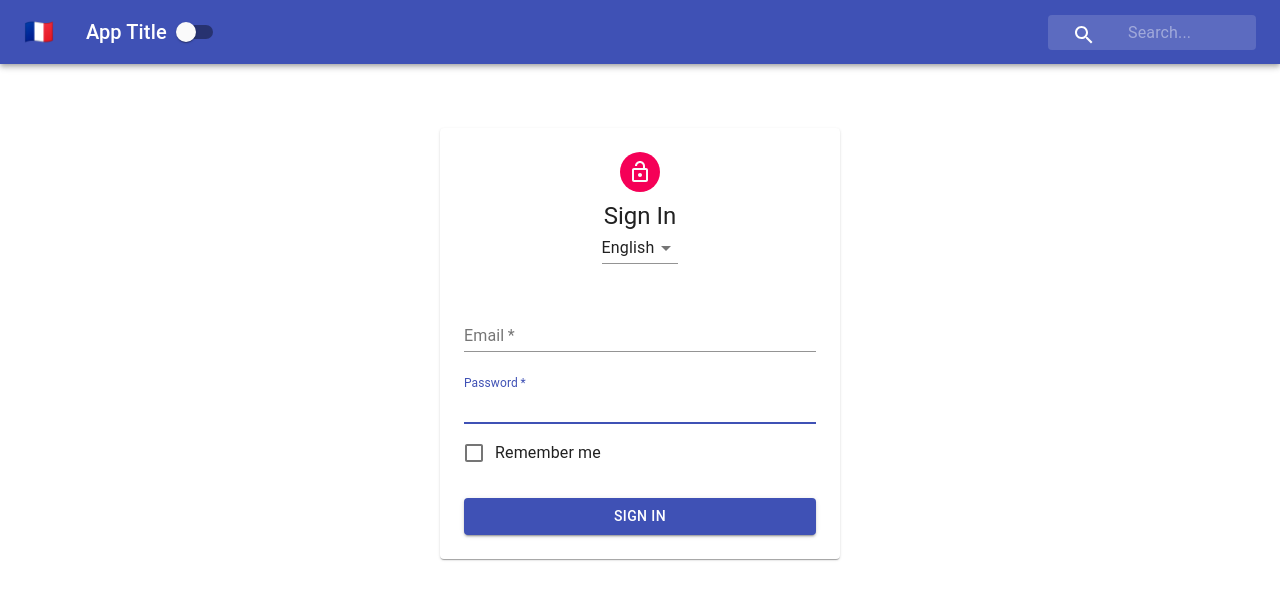
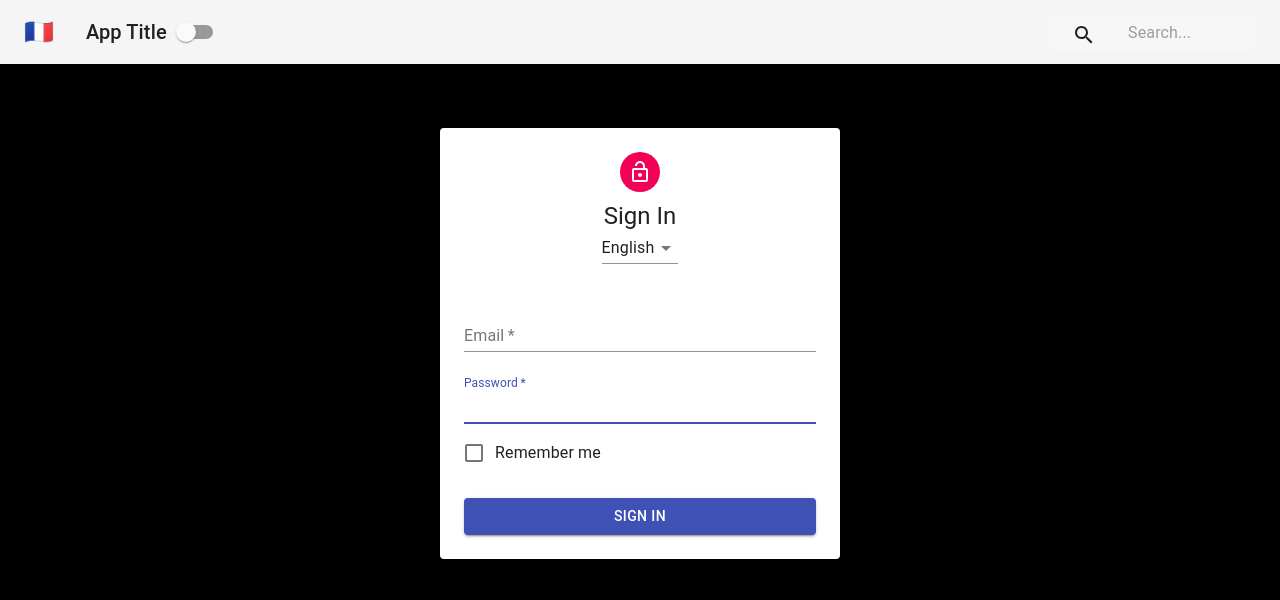
Before and after one commit to pedroeldiablo/context-signup, a React (Create React App) app: page / in a window 1280 px wide. Shown: the top 600 px of the page. Built offline with nearby package versions, Linux system fonts and the light colour scheme.

Commit message:
Setting up context and consuming them

```diff
--- a/src/App.js
+++ b/src/App.js
@@ -1,13 +1,17 @@
 import React from 'react';
 import Navbar from './Navbar';
 import Form from './Form';
+import PageContent from './PageContent';
+import { ThemeProvider } from './contexts/ThemeContext'
 
 function App() {
   return (
-      <div>
-        <Navbar />
-        <Form />
-      </div>
+      <ThemeProvider>
+        <PageContent>
+          <Navbar />
+          <Form />
+        </PageContent>
+      </ThemeProvider>
   );
 }
 
--- a/src/Navbar.js
+++ b/src/Navbar.js
@@ -2,21 +2,25 @@
 import { withStyles } from '@material-ui/core/styles';
 import { AppBar, Toolbar, IconButton, Typography, Switch, InputBase } from '@material-ui/core';
 import SearchIcon from "@material-ui/icons/Search";
+import { ThemeContext } from "./contexts/ThemeContext";
 
 import styles from './styles/NavBarStyles';
 
 
 class Navbar extends Component {
+    static contextType = ThemeContext;
+
     constructor(props) {
         super(props);
 
     }
 
     render() {
+        const { isDarkMode } = this.context;
         const { classes } = this.props;
         return (
-            <div clasName={classes.root}>
-                <AppBar position="static" color="primary">
+            <div className={classes.root}>
+                <AppBar position="static" color={isDarkMode ? "default" : "primary"}>
                     <Toolbar>
                         <IconButton className={classes.menuButton} color="inherit">
                             <span>🇫🇷</span>
--- /dev/null
+++ b/src/PageContent.js
@@ -0,0 +1,17 @@
+import React, { Component } from 'react';
+import { ThemeContext } from './contexts/ThemeContext';
+
+export default class PageContent extends Component {
+    static contextType = ThemeContext;
+    render() {
+        const { isDarkMode } = this.context;
+        const styles = {
+            backgroundColor: isDarkMode ? "black" : "white",
+            height: "100vh",
+            width: "100vw"
+        }
+        return (
+            <div style={styles}>{this.props.children}</div>
+        )
+    }
+}
--- /dev/null
+++ b/src/contexts/ThemeContext.js
@@ -0,0 +1,20 @@
+import React, { createContext, Component } from 'react';
+
+export const ThemeContext = createContext();
+
+export class ThemeProvider extends Component {
+    constructor(props){
+        super(props);
+        this.state = {
+            isDarkMode: true,
+        };
+    }
+    render() {
+        return (
+            <ThemeContext.Provider
+            value={{...this.state, tastesLikeChicken: true}}>
+                {this.props.children}
+            </ThemeContext.Provider>
+        )
+    }
+}
```
